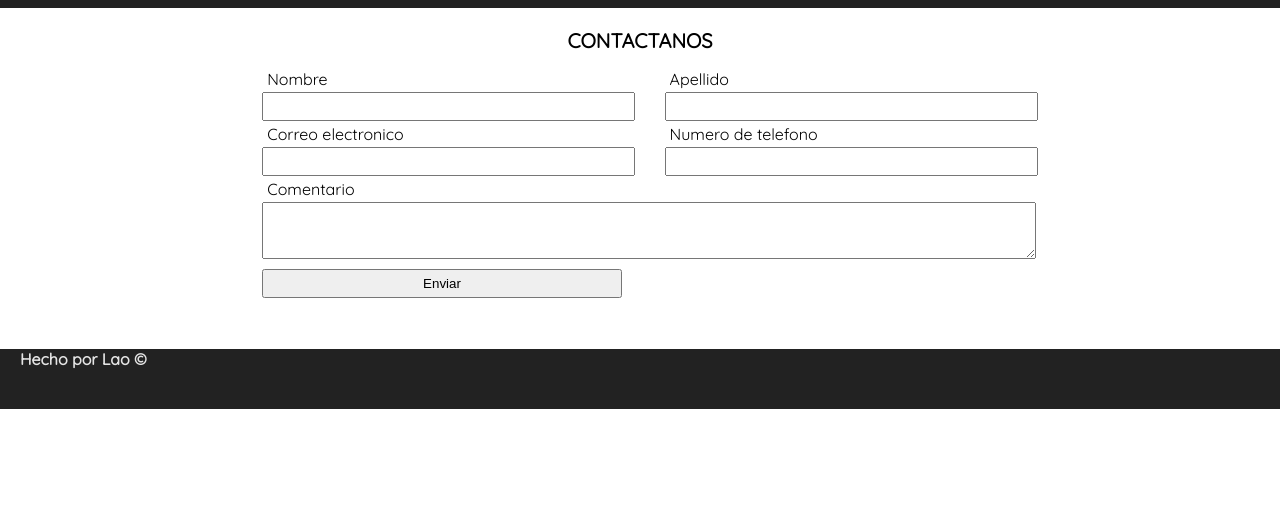
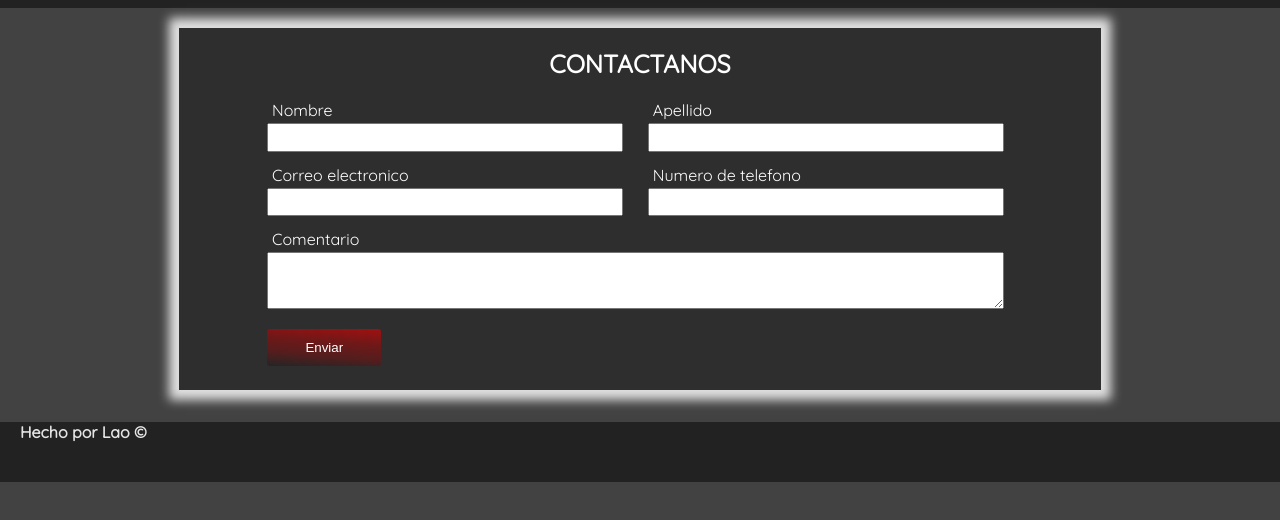
Before and after one commit to lao7272/project-calisthenics, a plain HTML site: page pages/contact.html in a window 1280 px wide. Shown: the part 82-602 px from the top of the page. Drawn offline with Linux system fonts and the light colour scheme.

Commit message:
Modifiacion en los estilos de la pag contact.html

```diff
--- a/css/style.css
+++ b/css/style.css
@@ -6,6 +6,7 @@
 }
 body{
     font-family: 'Quicksand', sans-serif;
+    background-color: #424242;
 }
 
 a{
@@ -244,16 +245,20 @@ footer strong{
     font-size: 11px;
 }
 /* CONTACT.HTML */
-
+.contact{
+    background-color: #2e2e2e;
+    box-shadow: 0 0 10px 10px #e0e0e0;
+    font-family: 'Quicksand', sans-serif;
+    width: 72%;
+    margin: 0 auto;
+    color:white;
+    margin-top: 20px;
+}
 .titleForm{
     text-transform: uppercase;
-    font-size: 20px;
+    font-size: 25px;
     text-align: center;
-    margin-top: 20px;
-}
-.contactForm{
-    margin: 0 auto;
-    width: 72%;
+    padding-top: 20px;
 }
 .contactForm > *{
     padding: 1rem;
@@ -263,10 +268,28 @@ footer strong{
     display: grid;
     grid-template-columns: 1fr 1fr;
     margin: 0 4rem 2rem 4rem;
-    column-gap: 2.7rem;
+
 }
 .contactForm p{
-    margin: 0;
+    margin: 0
+
+}
+.contactForm label, p{
+    width: 100%;
+    padding: 0.3rem;
+    margin: 0.2rem;
+}
+.contactForm textarea{
+    width: 95.2%;
+    max-width: 95.2%;
+    min-width: 95.2%;
+    padding: 0.3rem;
+    margin: 0.2rem;
+}
+.contactForm input {
+    width: 90%;
+    padding: 0.3rem;
+    margin: 0.2rem;
 }
 .block{
     grid-column: 1 / 3;
@@ -275,8 +298,31 @@ footer strong{
 .submit{
     grid-template-columns: 1 / 1;
 }
-.contactForm label, input, textarea{
-    width: 100%;
-    padding: 0.3rem;
-    margin: 0.2rem;
+.submit input{
+    color: white;
+    width: 30%;
+    padding: 0.7rem;
+    cursor: pointer;
+    border: none;
+    border-radius: 3px;
+    background-image:
+    linear-gradient(to right top ,
+    #252525,
+    #551d1d,
+    #6f1818,
+    #9b1111,
+    #c00b0b,
+    #ff0000);
+    background-size: 400%;
 }
+.submit input:hover{
+    animation: forwards animate 1s;
+}
+@keyframes animate {
+    0%{
+        background-position: left;
+    }
+    100%{
+        background-position: right;
+    }
+}
```
